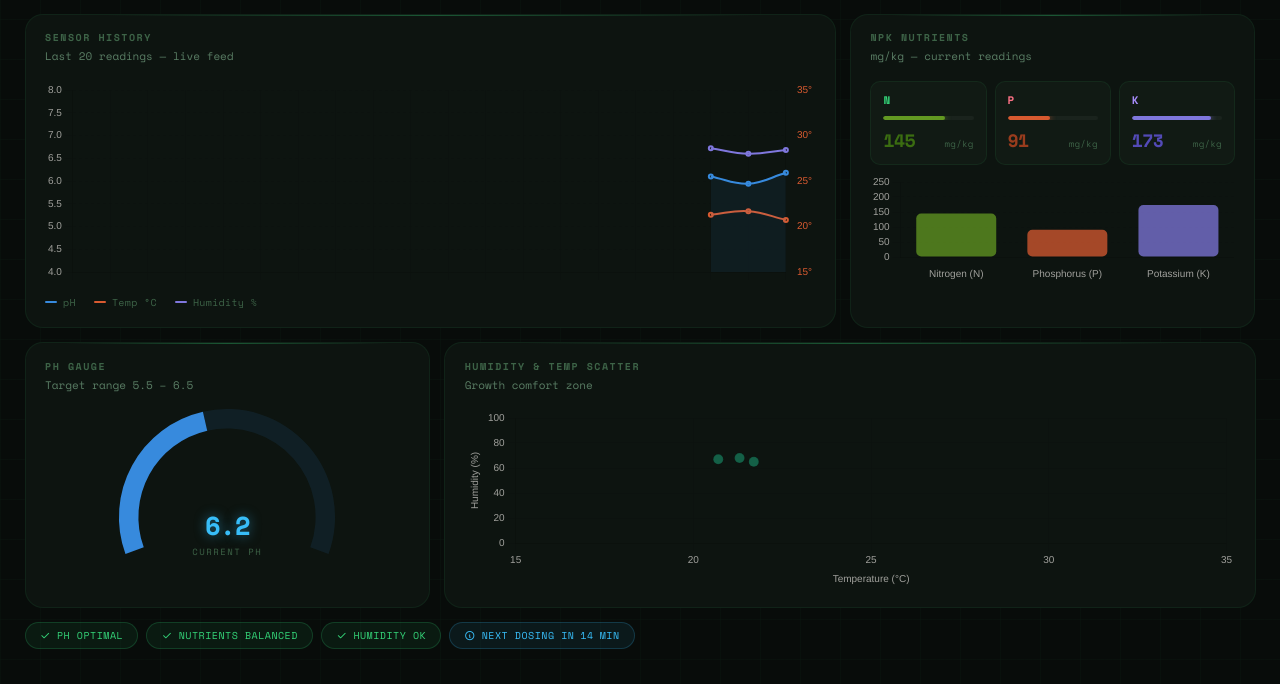
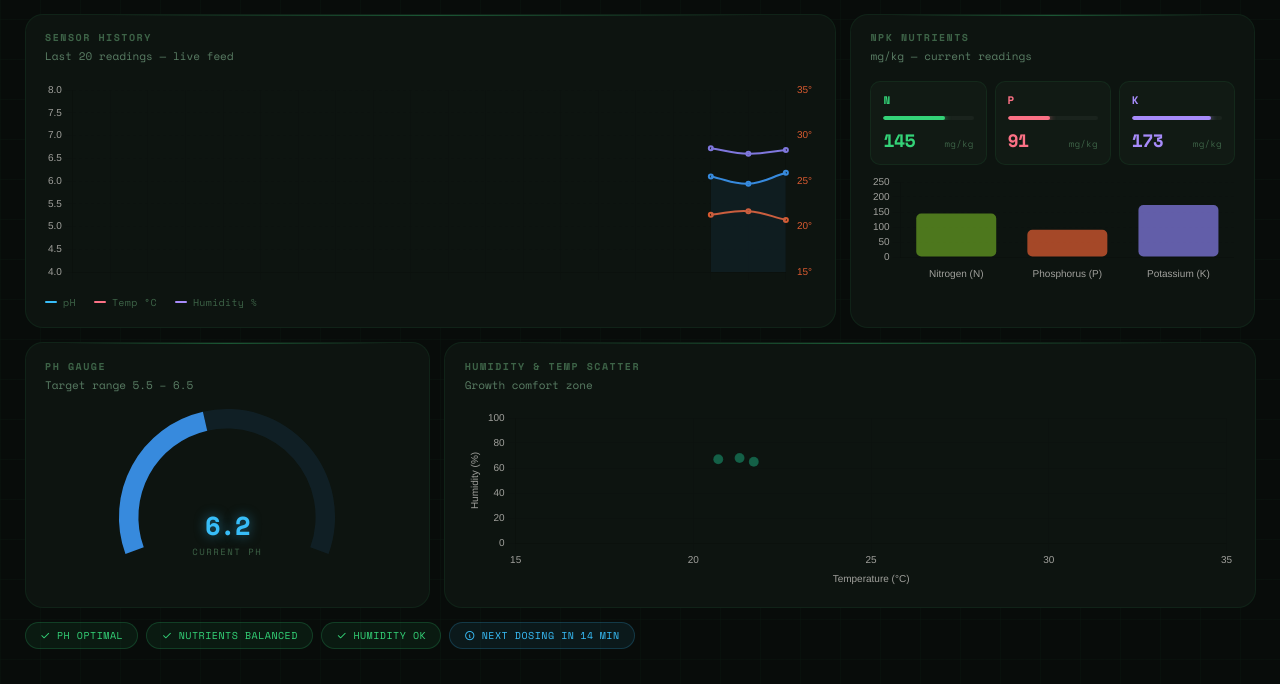
Before and after one commit to lauricejunedelapena1-lang/SmartLettuceFarming, a plain HTML site: page index.html in a window 1280 px wide. Shown: the part 221-905 px from the top of the page. Drawn offline with nearby package versions, Linux system fonts and the light colour scheme.

Commit message:
Update index.html

```diff
--- a/index.html
+++ b/index.html
@@ -6,7 +6,7 @@
   <title>Lettuce Smart-Grow | Live Telemetry</title>
   <link rel="stylesheet" href="style.css">
   <link rel="preconnect" href="https://fonts.googleapis.com">
-  <link href="https://fonts.googleapis.com/css2?family=DM+Mono:wght@400;500&family=Syne:wght@400;600;700&display=swap" rel="stylesheet">
+  <link href="https://fonts.googleapis.com/css2?family=Space+Mono:wght@400;700&family=Outfit:wght@300;400;600;700;800&display=swap" rel="stylesheet">
   <link rel="stylesheet" href="https://cdn.jsdelivr.net/npm/@tabler/icons-webfont@latest/tabler-icons.min.css">
   <script src="https://unpkg.com/mqtt/dist/mqtt.min.js"></script>
   <script src="https://cdnjs.cloudflare.com/ajax/libs/Chart.js/4.4.1/chart.umd.js"></script>
@@ -81,9 +81,9 @@
           <canvas id="histChart" role="img" aria-label="Line chart of pH, temperature and humidity over time"></canvas>
         </div>
         <div class="legend-row">
-          <span class="legend-item"><span class="legend-dot" style="background:#378ADD"></span>pH</span>
-          <span class="legend-item"><span class="legend-dot" style="background:#D85A30"></span>Temp &deg;C</span>
-          <span class="legend-item"><span class="legend-dot" style="background:#7F77DD"></span>Humidity %</span>
+          <span class="legend-item"><span class="legend-dot" style="background:#38bdf8"></span>pH</span>
+          <span class="legend-item"><span class="legend-dot" style="background:#fb7185"></span>Temp &deg;C</span>
+          <span class="legend-item"><span class="legend-dot" style="background:#a78bfa"></span>Humidity %</span>
         </div>
       </div>
 
@@ -94,25 +94,25 @@
         <div class="npk-bars">
           <div class="npk-bar-item">
             <div class="npk-bar-label color-green">N</div>
-            <div class="npk-bar-track"><div class="npk-bar-fill" id="bar-n" style="background:#639922"></div></div>
+            <div class="npk-bar-track"><div class="npk-bar-fill" id="bar-n" style="background:#34d378"></div></div>
             <div class="npk-val-row">
-              <span class="npk-val-num" id="val-n" style="color:#3B6D11">--</span>
+              <span class="npk-val-num" id="val-n" style="color:#34d378">--</span>
               <span class="npk-val-unit">mg/kg</span>
             </div>
           </div>
           <div class="npk-bar-item">
             <div class="npk-bar-label color-coral">P</div>
-            <div class="npk-bar-track"><div class="npk-bar-fill" id="bar-p" style="background:#D85A30"></div></div>
+            <div class="npk-bar-track"><div class="npk-bar-fill" id="bar-p" style="background:#fb7185"></div></div>
             <div class="npk-val-row">
-              <span class="npk-val-num" id="val-p" style="color:#993C1D">--</span>
+              <span class="npk-val-num" id="val-p" style="color:#fb7185">--</span>
               <span class="npk-val-unit">mg/kg</span>
             </div>
           </div>
           <div class="npk-bar-item">
             <div class="npk-bar-label color-purple">K</div>
-            <div class="npk-bar-track"><div class="npk-bar-fill" id="bar-k" style="background:#7F77DD"></div></div>
+            <div class="npk-bar-track"><div class="npk-bar-fill" id="bar-k" style="background:#a78bfa"></div></div>
             <div class="npk-val-row">
-              <span class="npk-val-num" id="val-k" style="color:#534AB7">--</span>
+              <span class="npk-val-num" id="val-k" style="color:#a78bfa">--</span>
               <span class="npk-val-unit">mg/kg</span>
             </div>
           </div>
```
